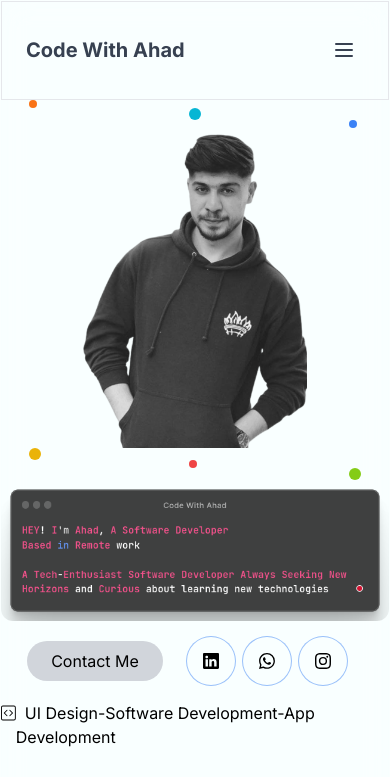
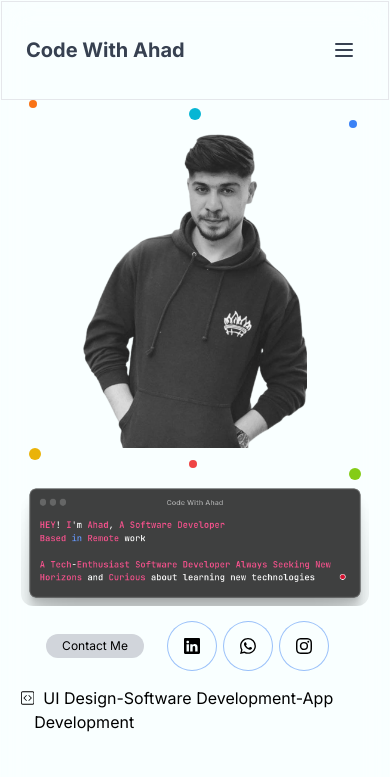
Before and after one commit to Abdulahadahmadi/codewithahad, a Next.js app: page / in a window 390 px wide. Shown: the top 777 px of the page. Built offline with nearby package versions, Linux system fonts and the light colour scheme.

Commit message:
add margin

```diff
--- a/src/app/components/Hero.tsx
+++ b/src/app/components/Hero.tsx
@@ -7,11 +7,11 @@ import { BsLinkedin, BsWhatsapp, BsInstagram, BsCodeSquare } from 'react-icons/b
 
 const Hero = () => {
   return (
-    <div className='flex flex-col-reverse md:flex-row justify-center items-center w-full md:h-screen md:pb-24'>
+    <div className='flex flex-col-reverse md:flex-row justify-center items-center md:h-screen md:pb-24 mx-5 md:mx-10'>
       <section className='lg:mr-28'>
           <Image className=' object-center w-full md:w-2/3  object-cover rounded-xl' src={image} alt='Intro Image' />
         <div className='flex flex-row items-center justify-center lg:justify-start'>
-          <Link className='text-black bg-gray-300 px-6 md:px-10 py-2 md:py-3 hover:bg-cyan-500 hover:text-white rounded-full' href='/contact' passHref>Contact Me</Link>
+          <Link className='text-black bg-gray-300 text-xs md:text-base px-4 md:px-10 py-1 md:py-3 hover:bg-cyan-500 hover:text-white rounded-full' href='/contact' passHref>Contact Me</Link>
           <div className='flex m-4 justify-center items-center'>
             <Link className='w-12 h-12 ring-1 rounded-full py-4 pl-4 ml-2 hover:bg-cyan-500 hover:text-white' href='https://www.linkedin.com/in/ahad-ahmadi-1a7295175/' target='_blank' passHref>
               <BsLinkedin />
```
